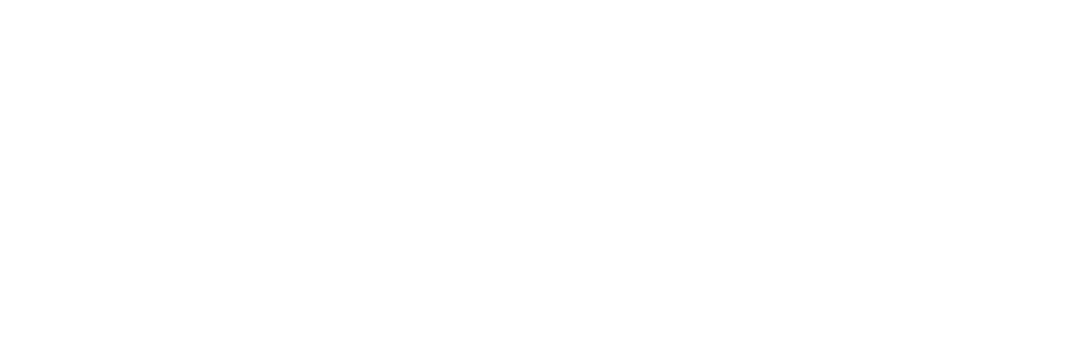
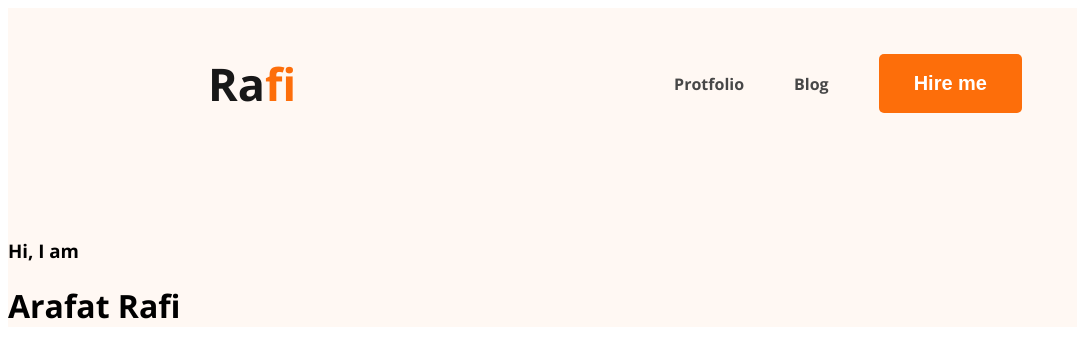
Before and after one commit to arafatrafi2000/web-developer-protfolio, a plain HTML site: page index.html in a window 1280 px wide. Shown: the whole page, without its empty margins (0-1077 px from the left). Drawn offline with nearby package versions, Linux system fonts and the light colour scheme.

Commit message:
banner added

```diff
--- a/index.html
+++ b/index.html
@@ -4,11 +4,25 @@
     <meta charset="UTF-8">
     <meta name="viewport" content="width=device-width, initial-scale=1.0">
     <title>web-developer-protfolio</title>
+    <link rel="preconnect" href="https://fonts.googleapis.com">
+<link rel="preconnect" href="https://fonts.gstatic.com" crossorigin>
+<link href="https://fonts.googleapis.com/css2?family=Open+Sans:ital,wght@0,700;1,400&display=swap" rel="stylesheet">
+    <link rel="stylesheet" href="styles/protfolio.css">
 
 </head>
 <body>
     <header>
-
+        <nav>
+            <h3 class="nav-tittle">Ra<span class="text-primary">f</span>i</h3>
+            <ul>
+                <li><a href="">Protfolio</a></li>
+                <li><a href="">Blog</a></li>
+                <li> <button class="btn-primary">Hire me</button></li>
+            </ul>
+        </nav>
+        <div class="banner"></div>
+        <h3>Hi, I  am</h3>
+        <h1>Arafat Rafi</h1>
     </header>
     <main>
 
--- a/styles/protfolio.css
+++ b/styles/protfolio.css
@@ -0,0 +1,45 @@
+body{
+    font-family: 'Open Sans', sans-serif;
+}
+.text-primary{
+    color:#FD6E0A
+}
+.btn-primary{
+    border-radius: 5px;
+    background: #FD6E0A;
+    border:0;
+    color: #FFF;
+    font-size: 20px;
+    font-weight: 700;
+    padding:18px 35px;
+
+}
+nav{
+    display: flex;
+    justify-content: space-between;
+    margin: 0 200px;
+}
+.nav-tittle{
+    color: #181818;
+font-size: 45px;
+font-weight: 800;
+
+}
+nav>ul{
+    display: flex;
+    align-items: center;
+}
+nav li{
+    list-style:none;
+    margin-right:50px;
+}
+nav a{
+    text-decoration:none;
+    color:#474747;
+}
+header{
+    background-color: #FFF8F3;
+}
+.banner{
+    padding: 30px 30px 30px 150px;
+}
```
Also changed, not shown: images/developer.png (added), images/hardy.png (added), images/header_bg.png (added), images/icons/facebook.png (added), images/icons/insta.png (added), images/icons/js.png (added), images/icons/mongo.png (added), images/icons/nodejs.png (added), images/icons/react.png (added), images/icons/twitter.png (added).
